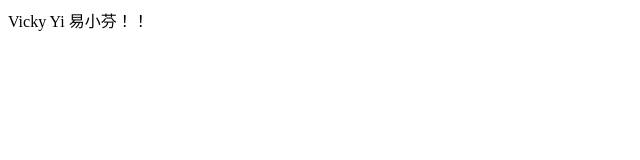
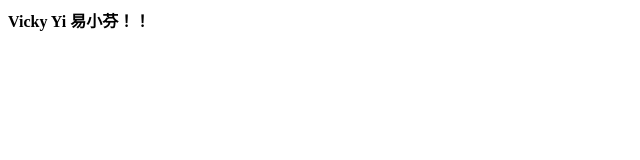
Before and after one commit to hikyoko/playgame.github.io, a plain HTML site: page index.html in a window 1280 px wide. Shown: the full height of the page, 0-640 px from the left. Drawn offline with Linux system fonts and the light colour scheme.

Commit message:
Update index.html

```diff
--- a/index.html
+++ b/index.html
@@ -6,7 +6,7 @@
 </head>
 
 <body>
-Vicky Yi 易小芬！！
+<b>Vicky Yi 易小芬！！</b>
 </body>
 
 </html>
```
